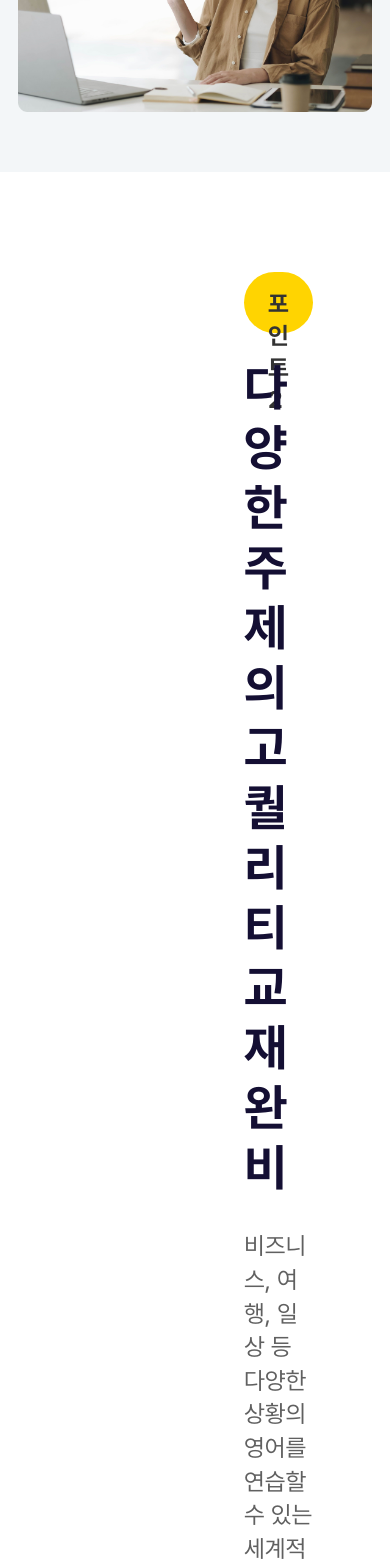
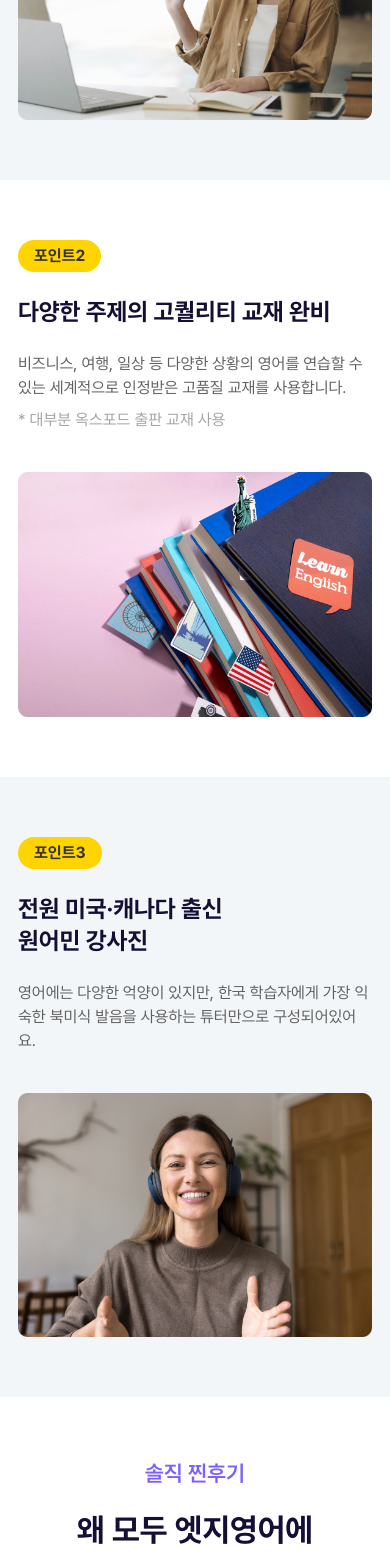
Before and after one commit to gandy818/edge-english, a Next.js app: page / in a window 390 px wide. Shown: the part 4470-6031 px from the top of the page. Built offline with nearby package versions, Linux system fonts and the light colour scheme.

Commit message:
feat: 메인 모바일 퍼블리싱, 포인트 탭 파일명 변경

```diff
--- a/src/app/page.tsx
+++ b/src/app/page.tsx
@@ -1,5 +1,5 @@
 import RealReviews from '@/components/main/RealReviews';
-import PointsTab from '@/components/main/pointsTab';
+import PointsTab from '@/components/main/DetailPointTab';
 import Image from 'next/image';
 import MobileShortsSwiper from '@/components/main/MobileShortsSwiper';
 
@@ -125,7 +125,7 @@ export default function Home() {
             <div className="aspect-[404/788]">
               <Image
                 src="/images/main/shorts-bg.svg"
-                alt="진솔언니"
+                alt="탠저린샘"
                 width={404}
                 height={788}
               />
@@ -485,13 +485,17 @@ export default function Home() {
             </span>
             영어 학습 시스템
           </h3>
+
           <div className="justify-between gap-16 md:flex">
             <div className="flex-1">
               <span className="block w-fit rounded-full border-none bg-edge-yellow px-6 py-4 font-bold leading-none text-[#333] max-md:px-4 max-md:py-2 md:h-[61px] md:text-2xl">
                 포인트1
               </span>
               <h4 className="pt-6 text-[50px] font-bold leading-[120%] text-[#140F33] max-md:text-2xl">
-                고정제 수업으로 <br />
+                고정제 수업으로{' '}
+                <span className="max-md:hidden">
+                  <br />
+                </span>
                 만드는 영어 루틴
               </h4>
               <p className="mt-8 text-2xl leading-[140%] text-edge-gray max-md:mt-6 max-md:text-base">
@@ -500,7 +504,7 @@ export default function Home() {
               </p>
             </div>
 
-            <div className="flex-center flex-1">
+            <div className="flex-center flex-1 max-md:mt-10">
               <Image
                 src={'/images/main/point01.png'}
                 alt="point 01"
@@ -512,9 +516,29 @@ export default function Home() {
         </div>
 
         {/* 포인트 2 */}
-        <div className="px-[180px] pb-[140px] pt-[100px]">
-          <div className="flex justify-between gap-16">
-            <div className="flex-center flex-1">
+        <div className="px-[180px] pb-[140px] pt-[100px] max-md:px-4.5 max-md:py-15">
+          <div className="flex-row-reverse justify-between gap-16 md:flex">
+            <div className="flex-1">
+              <span className="block w-fit rounded-full border-none bg-edge-yellow px-6 py-4 font-bold leading-none text-[#333] max-md:px-4 max-md:py-2 md:h-[61px] md:text-2xl">
+                포인트2
+              </span>
+              <h4 className="pt-6 text-[50px] font-bold leading-[120%] text-[#140F33] max-md:text-2xl">
+                다양한 주제의{' '}
+                <span className="max-md:hidden">
+                  <br />
+                </span>
+                고퀄리티 교재 완비
+              </h4>
+              <p className="mt-8 text-2xl leading-[140%] text-edge-gray max-md:mt-6 max-md:text-base">
+                비즈니스, 여행, 일상 등 다양한 상황의 영어를 연습할 수 있는 세계적으로
+                인정받은 고품질 교재를 사용합니다.
+              </p>
+              <p className="mt-2 text-2xl text-[#a4a4a4] max-md:mt-2 max-md:text-base">
+                * 대부분 옥스포드 출판 교재 사용
+              </p>
+            </div>
+
+            <div className="flex-center flex-1 max-md:mt-10">
               <Image
                 src={'/images/main/point02.png'}
                 alt="point 02"
@@ -522,44 +546,27 @@ export default function Home() {
                 height={400}
               />
             </div>
-
-            <div className="flex-1">
-              <span className="block h-[61px] w-fit rounded-full border-none bg-edge-yellow px-6 py-4 text-2xl font-bold text-[#333]">
-                포인트2
-              </span>
-              <h4 className="pt-6 text-[50px] font-bold leading-[120%] text-[#140F33]">
-                다양한 주제의 <br />
-                고퀄리티 교재 완비
-              </h4>
-              <p className="mt-8 text-2xl leading-[140%] text-edge-gray">
-                비즈니스, 여행, 일상 등 다양한 상황의 영어를 연습할 수 있는 세계적으로
-                인정받은 고품질 교재를 사용합니다.
-              </p>
-              <p className="mt-2 text-2xl text-[#a4a4a4]">
-                * 대부분 옥스포드 출판 교재 사용
-              </p>
-            </div>
           </div>
         </div>
 
         {/* 포인트 3 */}
-        <div className="bg-[#F3F6F8] px-[180px] pb-[140px] pt-[100px]">
-          <div className="flex justify-between gap-16">
+        <div className="bg-[#F3F6F8] px-[180px] pb-[140px] pt-[100px] max-md:px-4.5 max-md:py-15">
+          <div className="justify-between gap-16 md:flex">
             <div className="flex-1">
-              <span className="block h-[61px] w-fit rounded-full border-none bg-edge-yellow px-6 py-4 text-2xl font-bold text-[#333]">
+              <span className="block w-fit rounded-full border-none bg-edge-yellow px-6 py-4 font-bold leading-none text-[#333] max-md:px-4 max-md:py-2 md:h-[61px] md:text-2xl">
                 포인트3
               </span>
-              <h4 className="pt-6 text-[50px] font-bold leading-[120%] text-[#140F33]">
+              <h4 className="pt-6 text-[50px] font-bold leading-[120%] text-[#140F33] max-md:text-2xl">
                 전원 미국·캐나다 출신 <br />
                 원어민 강사진
               </h4>
-              <p className="mt-8 text-2xl leading-[140%] text-edge-gray">
+              <p className="mt-8 text-2xl leading-[140%] text-edge-gray max-md:mt-6 max-md:text-base">
                 영어에는 다양한 억양이 있지만, 한국 학습자에게 가장 익숙한 북미식 발음을
                 사용하는 튜터만으로 구성되어있어요.
               </p>
             </div>
 
-            <div className="flex-center flex-1">
+            <div className="flex-center flex-1 max-md:mt-10">
               <Image
                 src={'/images/main/point03.png'}
                 alt="point 03"
@@ -572,12 +579,16 @@ export default function Home() {
       </>
 
       {/* 섹션7 솔직 찐후기 */}
-      <div className="py-[120px] text-center">
-        <p className="px-[140px] text-[22px] font-semibold text-edge-purple">
+      <div className="py-[120px] text-center max-md:py-15">
+        <p className="px-[140px] text-[22px] font-semibold text-edge-purple max-md:px-4.5">
           솔직 찐후기
         </p>
-        <h3 className="mt-4 px-[140px] text-[50px] font-bold text-[#140F33]">
-          왜 모두 엣지영어에 만족할까요?
+        <h3 className="mt-4 px-[140px] text-[50px] font-bold text-[#140F33] max-md:px-4.5 max-md:text-[32px]">
+          왜 모두 엣지영어에
+          <span className="md:hidden">
+            <br />
+          </span>
+          만족할까요?
         </h3>
 
         <RealReviews />
@@ -585,7 +596,7 @@ export default function Home() {
 
       {/* 섹션8 */}
       <div
-        className="w-full py-15"
+        className="w-full py-15 max-md:px-4.5"
         style={{ background: 'linear-gradient(115deg, #F3F6F8 0%, #D9D0FF 100%)' }}
       >
         <div>
@@ -597,25 +608,29 @@ export default function Home() {
             height={64}
           />
           <h3
-            className="mx-auto w-fit text-[50px] font-bold"
+            className="mx-auto w-fit text-[50px] font-bold max-md:text-[32px]"
             style={{
               background: 'linear-gradient(89deg, #322585 19.7%, #7D5FFF 76.42%)',
               WebkitBackgroundClip: 'text',
               WebkitTextFillColor: 'transparent',
             }}
           >
-            엣지영어만의 특별한 디테일
+            엣지영어만의
+            <span className="md:hidden">
+              <br />
+            </span>
+            특별한 디테일
           </h3>
-          <h4 className="mx-auto mt-6 w-fit text-2xl text-[#4A4A4A]">
+          <h4 className="mx-auto mt-6 w-fit text-2xl text-[#4A4A4A] max-md:text-base">
             한국인이 영어에서 느끼는 어려움을 누구보다 잘 아니까. <br /> 초급부터 고급까지
             모든 학습자를 만족 시키는 엣지 포인트!
           </h4>
 
-          <div className="mt-15">
+          <div className="mt-15 max-md:mt-10">
             <PointsTab />
           </div>
 
-          <div className="mx-auto mt-15 w-fit">
+          <div className="mx-auto mt-15 w-fit max-md:mt-10">
             <button className="btn h-14 rounded-lg bg-[#4a4a4a] px-2 py-4 font-bold text-white">
               수강신청 (30초면 충분해요)
             </button>
```
Also changed, not shown: src/components/main/DetailPointTab.tsx (renamed from src/components/main/pointsTab.tsx).
